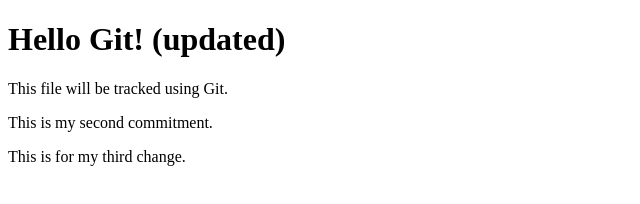
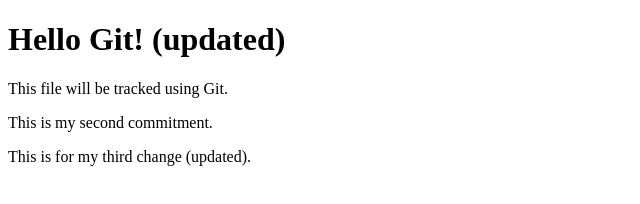
Before and after one commit to HunchyBunchy26/Unit-2-Git-Practice, a plain HTML site: page index.html in a window 1280 px wide. Shown: the full height of the page, 0-640 px from the left. Drawn offline with Linux system fonts and the light colour scheme.

Commit message:
Changes to last Paragraph

```diff
--- a/index.html
+++ b/index.html
@@ -9,6 +9,6 @@
     <h1>Hello Git! (updated)</h1>
     <p>This file will be tracked using Git.</p>
     <p>This is my second commitment.</p>
-    <p>This is for my third change.</p>
+    <p>This is for my third change (updated).</p>
 </body>
 </html>
```
